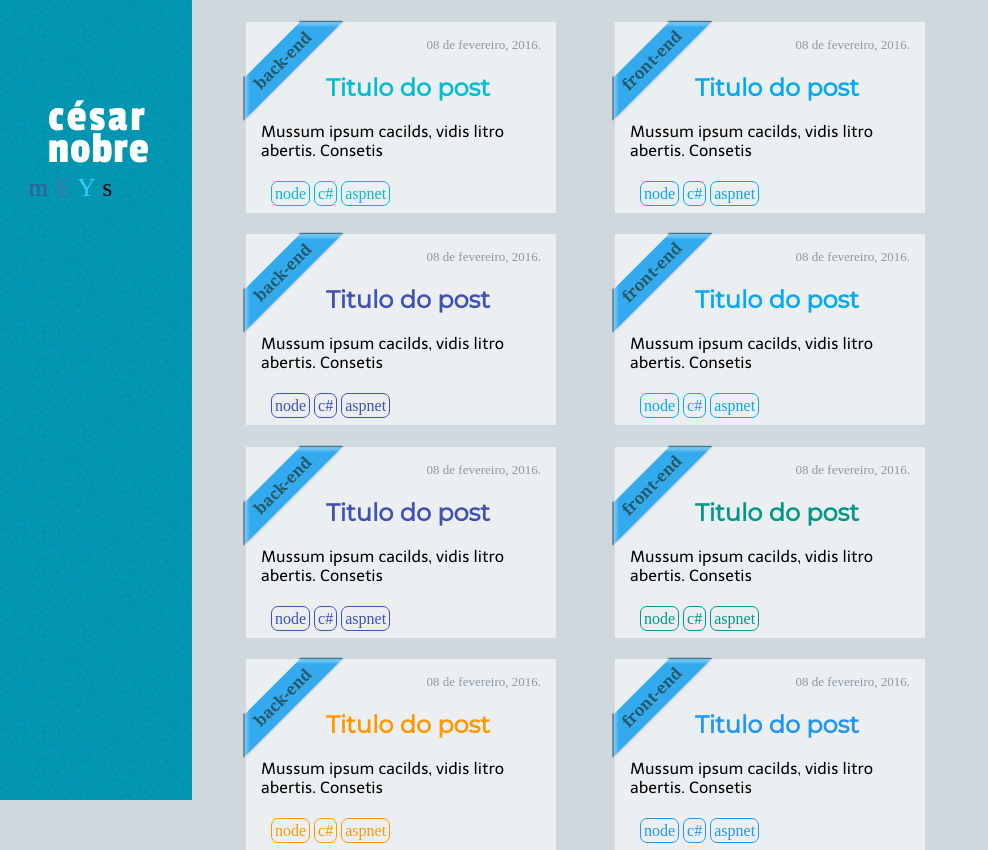
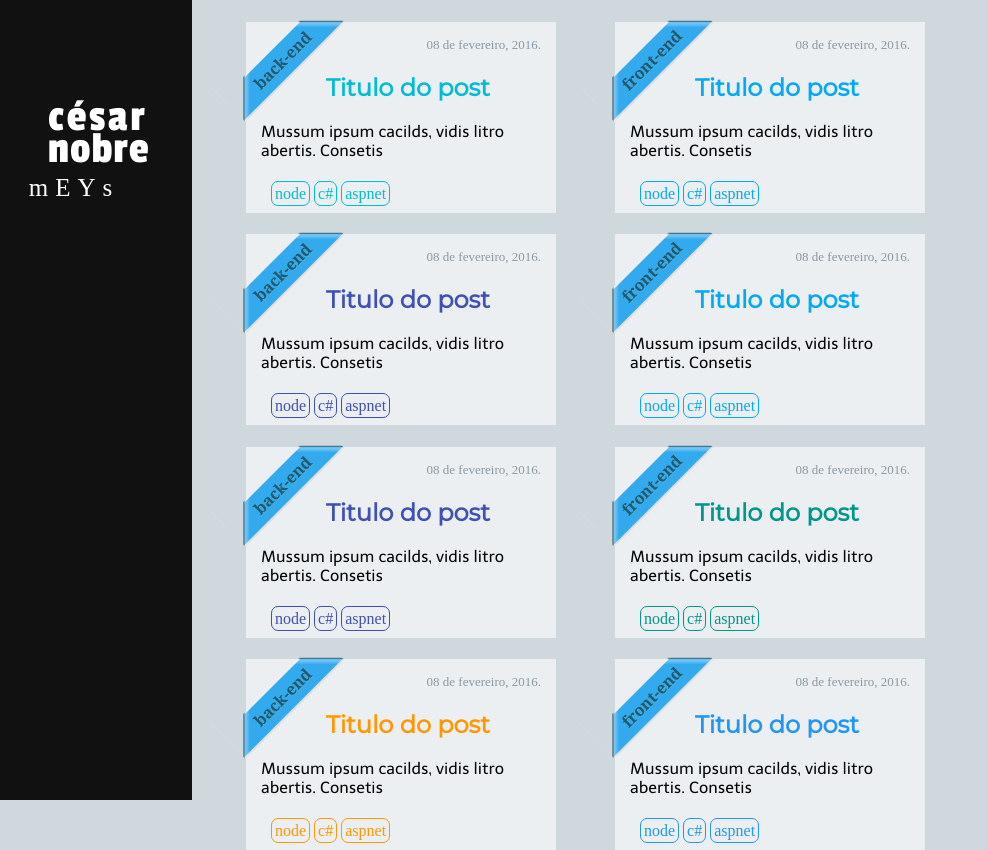
Before and after one commit to CesarNobre/blog, a web app: file index.html in a window 1280 px wide. Shown: the whole page, without its empty margins (0-988 px from the left). Run offline with its HTML, style and script files only (its server is not run), Linux system fonts and the light colour scheme; some web fonts are replaced.

Commit message:
changed sidebar background color

```diff
--- a/assets/style.css
+++ b/assets/style.css
@@ -9,14 +9,16 @@ body{
     min-height: 100%;
     background-color: #CFD8DC;
 }
-
+.tst{
+    background:#0297af url(images/texture.jpg) fixed;
+}
 .sidebar{
-	background:#0297af url(images/texture.jpg) fixed;
 	width:15%;
 	height: 100%;
 	color:white;
 	position: fixed;
 	min-width: 150px;
+    background-color: #111;
 }
 
 .container{
@@ -54,6 +56,7 @@ body{
 .social-media-icon{
 	margin-right: 3px;
 	font-size: 25px;
+    color:white !important;
 }
 .posts{
 	background-color: #ECEFF1;
```
